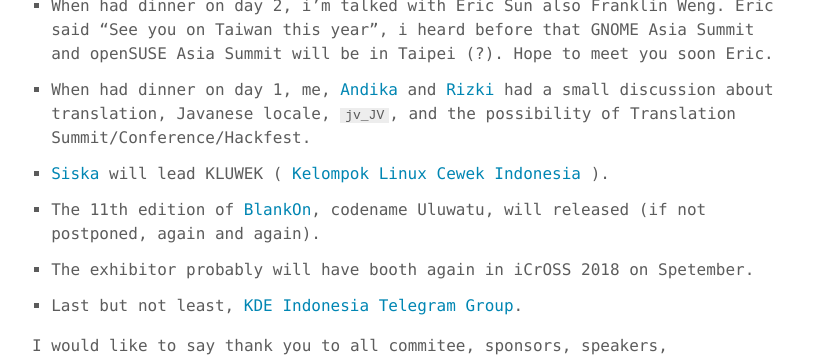
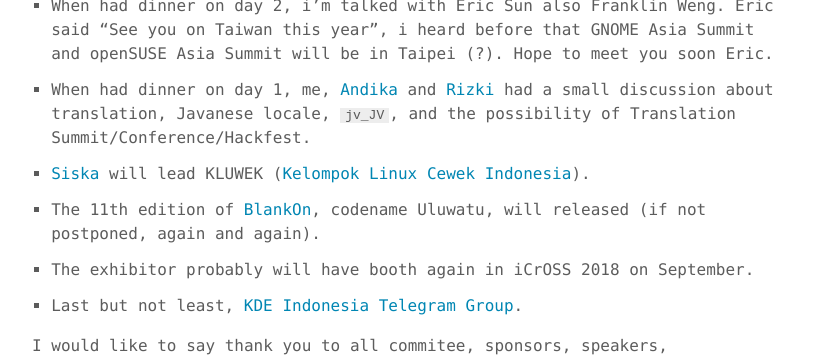
Before and after one commit to cho2/cho2.github.io, a Jekyll site: the page built from _posts/2018-03-26-LibreOffice-Conference-Indonesia-2018-the-story.md, in a window 1280 px wide and 900 px high, scrolled down 2993 px. Shown: the top 360 px of the window, without its empty margins (232-1047 px from the left). Built offline with Jekyll 4.4.1, drawn with Linux system fonts in a browser that asks for light colours.

Commit message:
fix post

```diff
--- a/_posts/2018-03-26-LibreOffice-Conference-Indonesia-2018-the-story.md
+++ b/_posts/2018-03-26-LibreOffice-Conference-Indonesia-2018-the-story.md
@@ -41,11 +41,11 @@ I think i can claim that [LibreOffice Conference Indonesia 2018](https://libreof
 
 * When had dinner on day 1, me, [Andika](https://i14i.andika.info) and [Rizki](http://kelimuttu.github.io) had a small discussion about translation, Javanese locale, `jv_JV`, and the possibility of Translation Summit/Conference/Hackfest.
 
-* [Siska](https://twitter.com/halosiska) will lead KLUWEK ( [Kelompok Linux Cewek Indonesia](http://archive.linux.or.id/node/2052) ).
+* [Siska](https://twitter.com/halosiska) will lead KLUWEK ([Kelompok Linux Cewek Indonesia](http://archive.linux.or.id/node/2052)).
 
 * The 11th edition of [BlankOn](https://www.blankonlinux.or.id/), codename Uluwatu, will released (if not postponed, again and again).
 
-* The exhibitor probably will have booth again in iCrOSS 2018 on Spetember.
+* The exhibitor probably will have booth again in iCrOSS 2018 on September.
 
 * Last but not least, [KDE Indonesia Telegram Group](https://t.me/kdeid).
 
```
